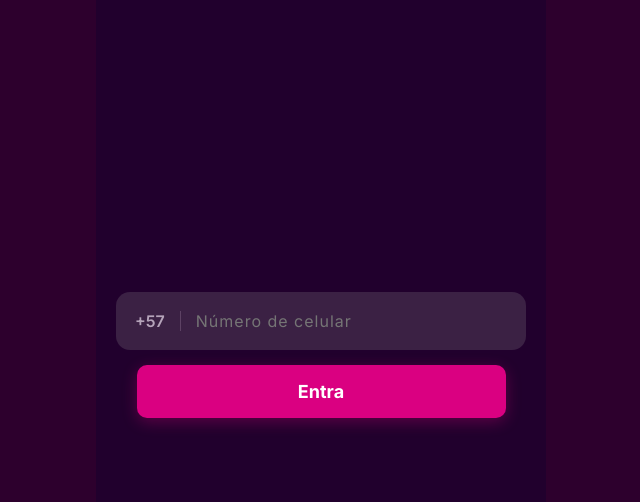
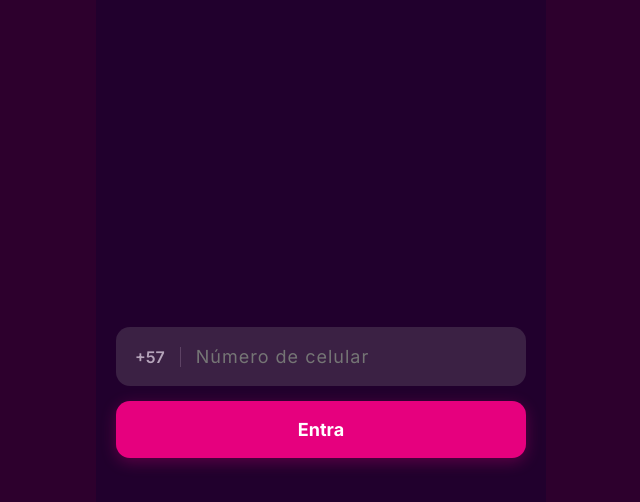
Before and after one commit to giulianomavarez/NECO, a plain HTML site: page index.html in a window 1280 px wide. Shown: the part 282-784 px from the top of the page, without its empty margins (319-959 px from the left). Drawn offline with Linux system fonts and the light colour scheme; no server answers.

Commit message:
Add files via upload

```diff
--- a/index.html
+++ b/index.html
@@ -764,15 +764,7 @@
             }
             .screen {
                 height: 100vh; width: 100vw; display: none;
-                flex-direction: column; position: absolute; top: 0; left: 0;
-            }
-            /* El botón fucsia de tus fotos */
-            .btn-entra {
-                background-color: var(--nequi-pink); color: white; border: none;
-                border-radius: 10px; padding: 16px; width: 90%; font-weight: bold;
-                font-size: 18px; margin-bottom: 40px; align-self: center;
-            }
-            input { font-size: 16px !important; } /* Evita zoom en iPhone */
+                flex-direction: column; position: absolute; top: 0; left: 0;margin-bottom: 20px;
         `;
         document.head.appendChild(style);
     };
```
